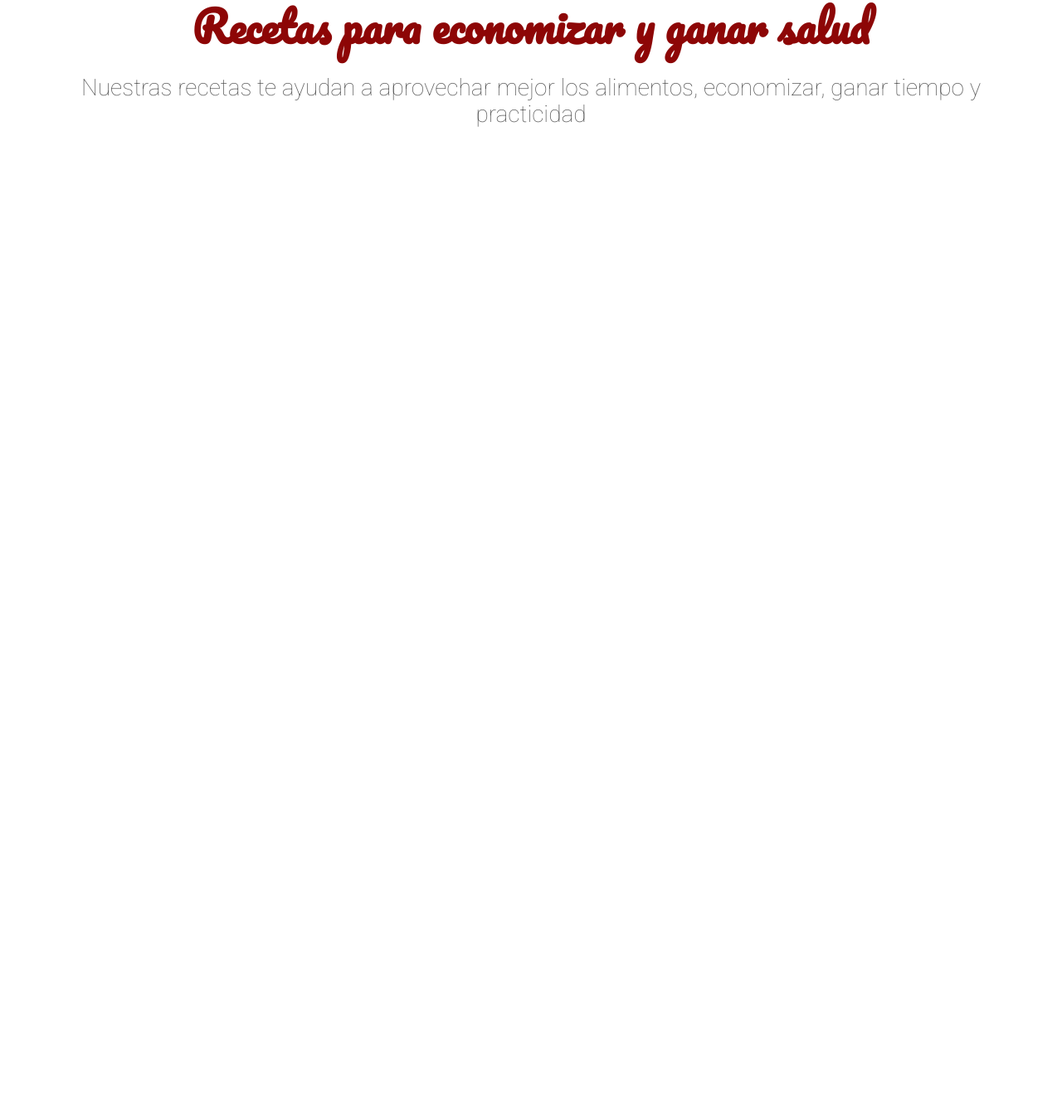
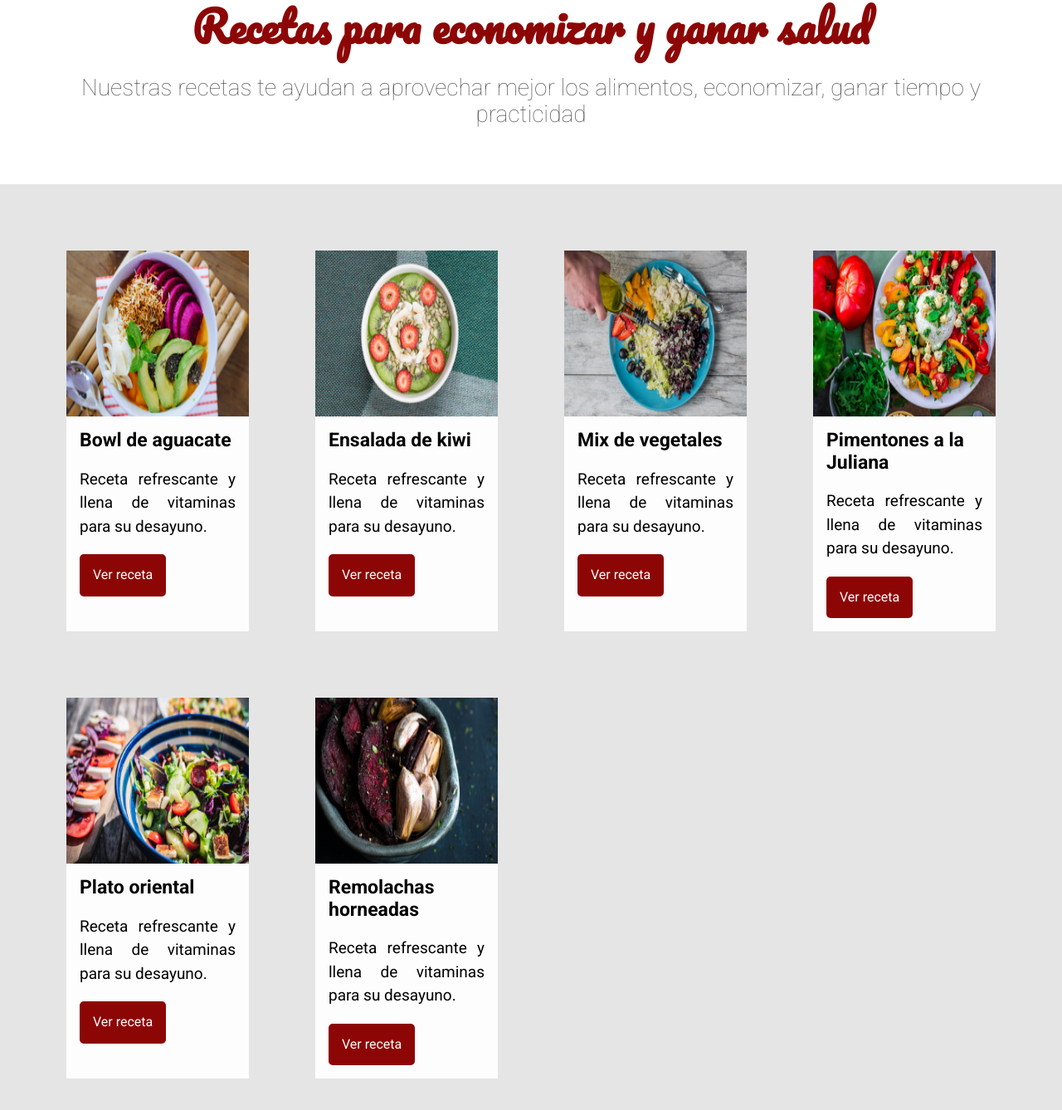
Before and after one commit to meli-morenooo/recetas, a plain HTML site: page index.html in a window 1280 px wide. Shown: the part 841-2179 px from the top of the page at 83% size. Before the commit the page ends 1063 px from the top, so only its background shows below. Drawn offline with Linux system fonts and the light colour scheme.

Commit message:
Estilos de sección recetas

```diff
--- /dev/null
+++ b/assets/css/recetas.css
@@ -0,0 +1,6 @@
+.recetas{
+    background: #e5e5e5;
+    display: flex;
+    flex-wrap: wrap;
+    padding: 5rem 0 0 5rem;
+}
--- /dev/null
+++ b/assets/css/recetas/receta-boton.css
@@ -0,0 +1,7 @@
+.receta__boton{
+    background: #8d0606;
+    border: none;
+    border-radius: 5px;
+    color: #fdfdfd;
+    padding: 1rem;
+}
--- /dev/null
+++ b/assets/css/recetas/receta-contenido.css
@@ -0,0 +1,3 @@
+.receta__contenido{
+    padding: 1rem;
+}
--- /dev/null
+++ b/assets/css/recetas/receta-descripcion.css
@@ -0,0 +1,5 @@
+.receta__descripcion{
+    font-size: 1.1875rem;
+    line-height: 1.5;
+    text-align: justify;
+}
--- /dev/null
+++ b/assets/css/recetas/receta-img.css
@@ -0,0 +1,3 @@
+.receta__imagen{
+    height: 200px;
+}
--- /dev/null
+++ b/assets/css/recetas/receta-titulo.css
@@ -0,0 +1,3 @@
+.receta__titulo{
+    font-size: 1.4375rem;
+}
--- /dev/null
+++ b/assets/css/recetas/receta.css
@@ -0,0 +1,8 @@
+.receta{
+    background: #fdfdfd;
+    display: flex;
+    flex-direction: column;
+    margin-bottom: 5rem;
+    margin-right: 5rem;
+    width: calc(25% - 5rem);
+}
--- a/index.html
+++ b/index.html
@@ -18,6 +18,13 @@
     <link href="assets/css/sobre/sobre.css" rel="stylesheet" />
     <link href="assets/css/sobre/sobre-titulo.css" rel="stylesheet" />
     <link href="assets/css/sobre/sobre-descripcion.css" rel="stylesheet" />
+    <link href="assets/css/recetas.css" rel="stylesheet" />
+    <link href="assets/css/recetas/receta.css" rel="stylesheet" />
+    <link href="assets/css/recetas/receta-img.css" rel="stylesheet" />
+    <link href="assets/css/recetas/receta-contenido.css" rel="stylesheet" />
+    <link href="assets/css/recetas/receta-titulo.css" rel="stylesheet" />
+    <link href="assets/css/recetas/receta-descripcion.css" rel="stylesheet" />
+    <link href="assets/css/recetas/receta-boton.css" rel="stylesheet" />
 </head>
  <body>
     <header class="cabecera">
@@ -39,5 +46,55 @@
         <h2 class="sobre__titulo">Recetas para economizar y ganar salud</h2>
         <p class="sobre__descripcion">Nuestras recetas te ayudan a aprovechar mejor los alimentos, economizar, ganar tiempo y practicidad</p>
     </section>
+    <section class="recetas">
+        <div class="receta">
+            <img alt="Tigela de abacate" class="receta__imagen" src="./assets/img/recetas/bowl-de-aguacate.jpg" />
+            <div class="receta__contenido">
+                <h4 class="receta__titulo">Bowl de aguacate</h4>
+                <p class="receta__descripcion">Receta refrescante y llena de vitaminas para su desayuno.</p>
+                <button class="receta__boton">Ver receta</button>
+            </div>
+        </div>
+        <div class="receta">
+            <img alt="Ensalada de kiwi" class="receta__imagen" src="./assets/img/recetas/ensalada-de-kiwi.jpg" />
+            <div class="receta__contenido">
+                <h4 class="receta__titulo">Ensalada de kiwi</h4>
+                <p class="receta__descripcion">Receta refrescante y llena de vitaminas para su desayuno.</p>
+                <button class="receta__boton">Ver receta</button>
+            </div>
+        </div>
+        <div class="receta">
+            <img alt="Mix de vegetales" class="receta__imagen" src="./assets/img/recetas/mix-de-vegetales.jpg" />
+            <div class="receta__contenido">
+                <h4 class="receta__titulo">Mix de vegetales</h4>
+                <p class="receta__descripcion">Receta refrescante y llena de vitaminas para su desayuno.</p>
+                <button class="receta__boton">Ver receta</button>
+            </div>
+        </div>
+        <div class="receta">
+            <img alt="Pimentones a la Juliana" class="receta__imagen" src="./assets/img/recetas/pimentones-a-la-juliana.jpg" />
+            <div class="receta__contenido">
+                <h4 class="receta__titulo">Pimentones a la Juliana</h4>
+                <p class="receta__descripcion">Receta refrescante y llena de vitaminas para su desayuno.</p>
+                <button class="receta__boton">Ver receta</button>
+            </div>
+        </div>
+        <div class="receta">
+            <img alt="Plato oriental" class="receta__imagen" src="./assets/img/recetas/plato-oriental.jpg" />
+            <div class="receta__contenido">
+                <h4 class="receta__titulo">Plato oriental</h4>
+                <p class="receta__descripcion">Receta refrescante y llena de vitaminas para su desayuno.</p>
+                <button class="receta__boton">Ver receta</button>
+            </div>
+        </div>
+        <div class="receta">
+            <img alt="Remolachas horneadas" class="receta__imagen" src="./assets/img/recetas/remolachas-horneadas.jpg" />
+            <div class="receta__contenido">
+                <h4 class="receta__titulo">Remolachas horneadas</h4>
+                <p class="receta__descripcion">Receta refrescante y llena de vitaminas para su desayuno.</p>
+                <button class="receta__boton">Ver receta</button>
+            </div>
+        </div>
+    </section>
  </body>
 </html>
```
